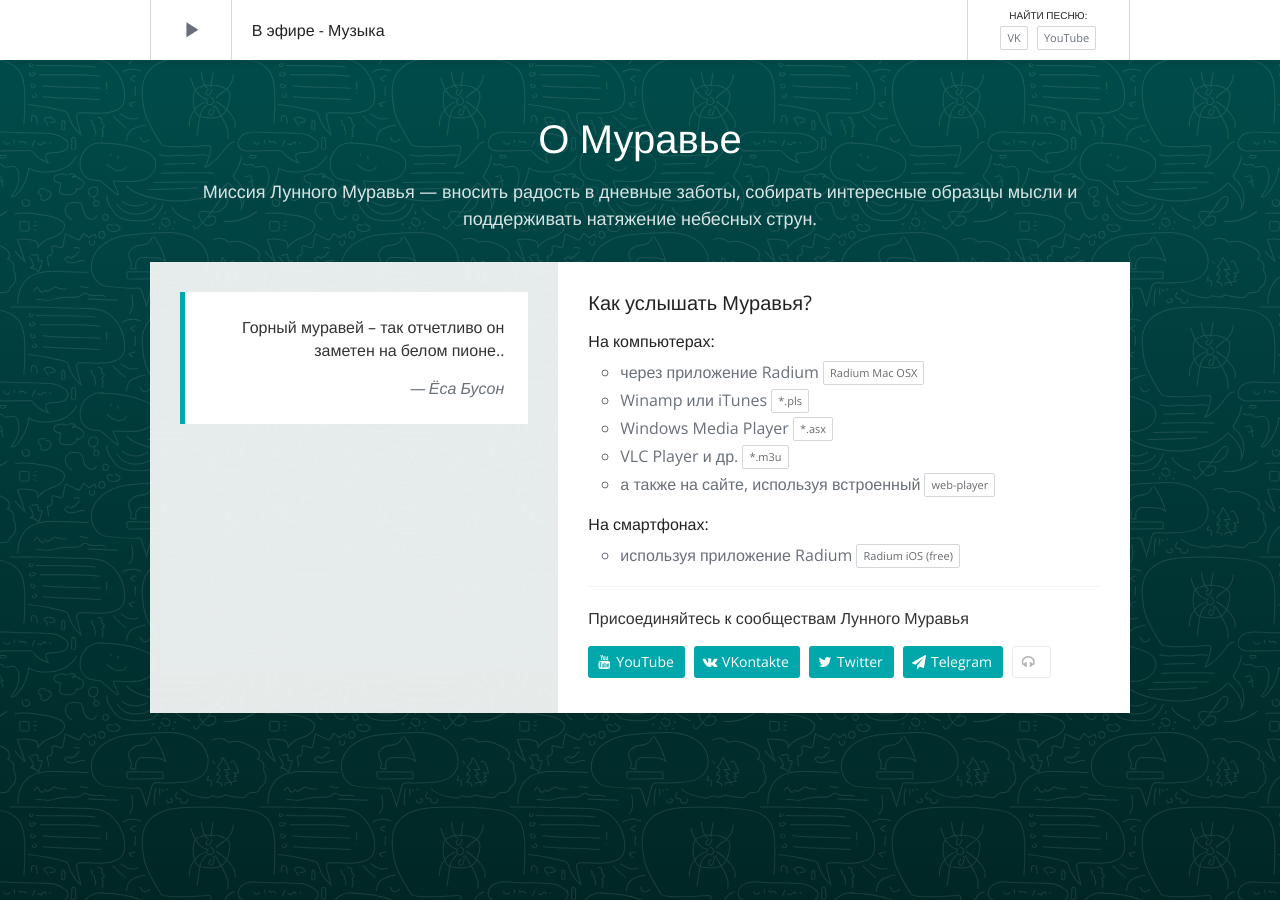
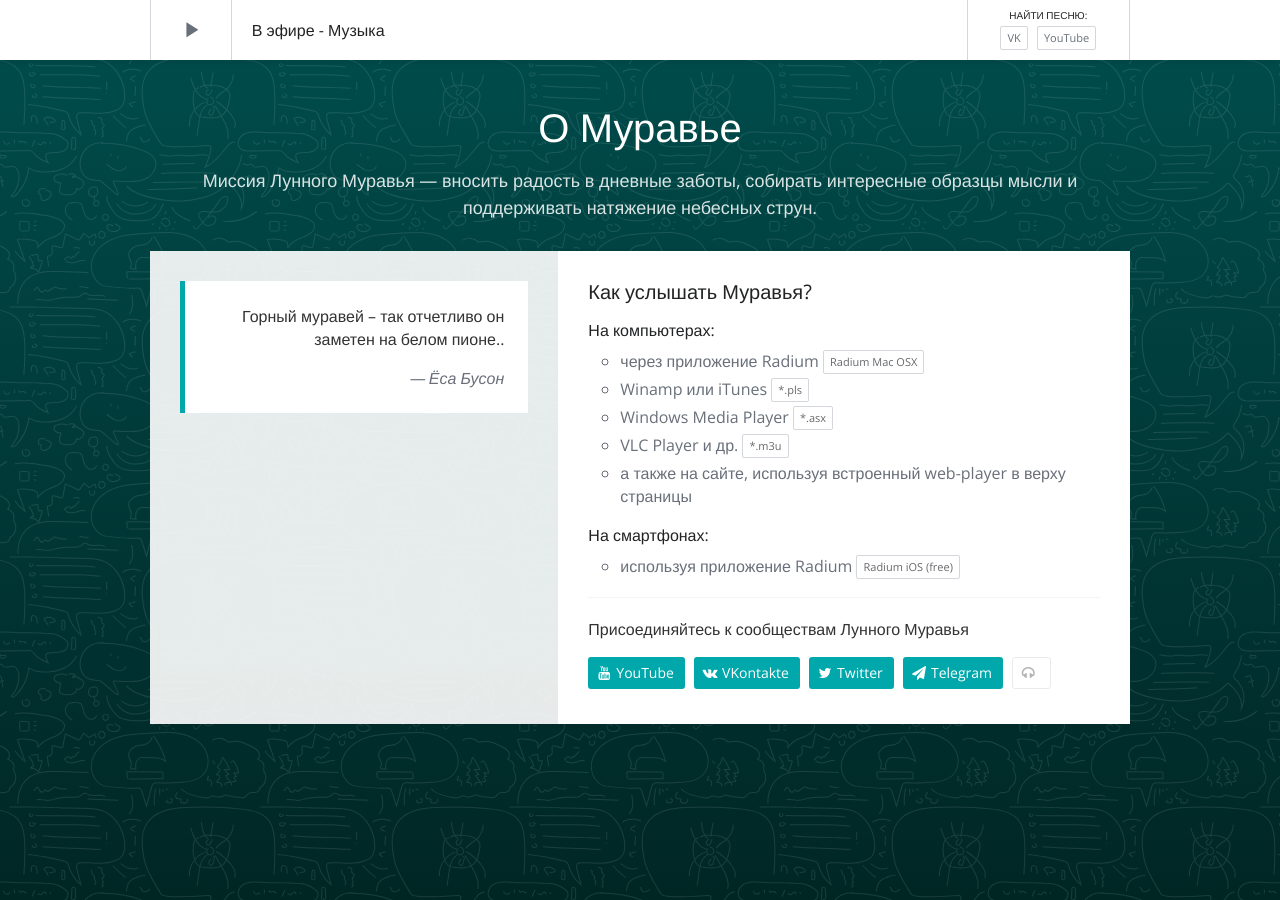
Before and after one commit to tretten/site-moonant, a Jekyll site: the page built from index.html, in a window 1280 px wide and 900 px high, scrolled down 2014 px. Built offline with Jekyll 4.4.1, drawn with Linux system fonts in a browser that asks for light colours; nearby versions of some CDN libraries; a script that is not in the unit is left out; the list of posts is cut into pages by our own code; comment, search, counter and statistics services are not loaded.

Commit message:
- web=-player

```diff
--- a/index.html
+++ b/index.html
@@ -136,7 +136,7 @@ title: Home
                                 <li>Winamp или iTunes <a href="http://s25.myradiostream.com:12650/listen.pls"  class="button is-small">*.pls</a></li>
                                 <li>Windows Media Player <a href="http://myradiostream.com/25/12650.asx"  class="button is-small">*.asx</a></li>
                                 <li>VLC Player и др. <a href="http://s25.myradiostream.com:12650/listen.m3u"  class="button is-small">*.m3u</a></li>
-                                <li>а также на сайте, используя встроенный <a href="#section1" class="button is-small play">web-player</a></li>
+                                <li>а также на сайте, используя встроенный web-player в верху страницы</li>
                             </ul>
                         </li>
                         <li><strong>На смартфонах:</strong>
```
